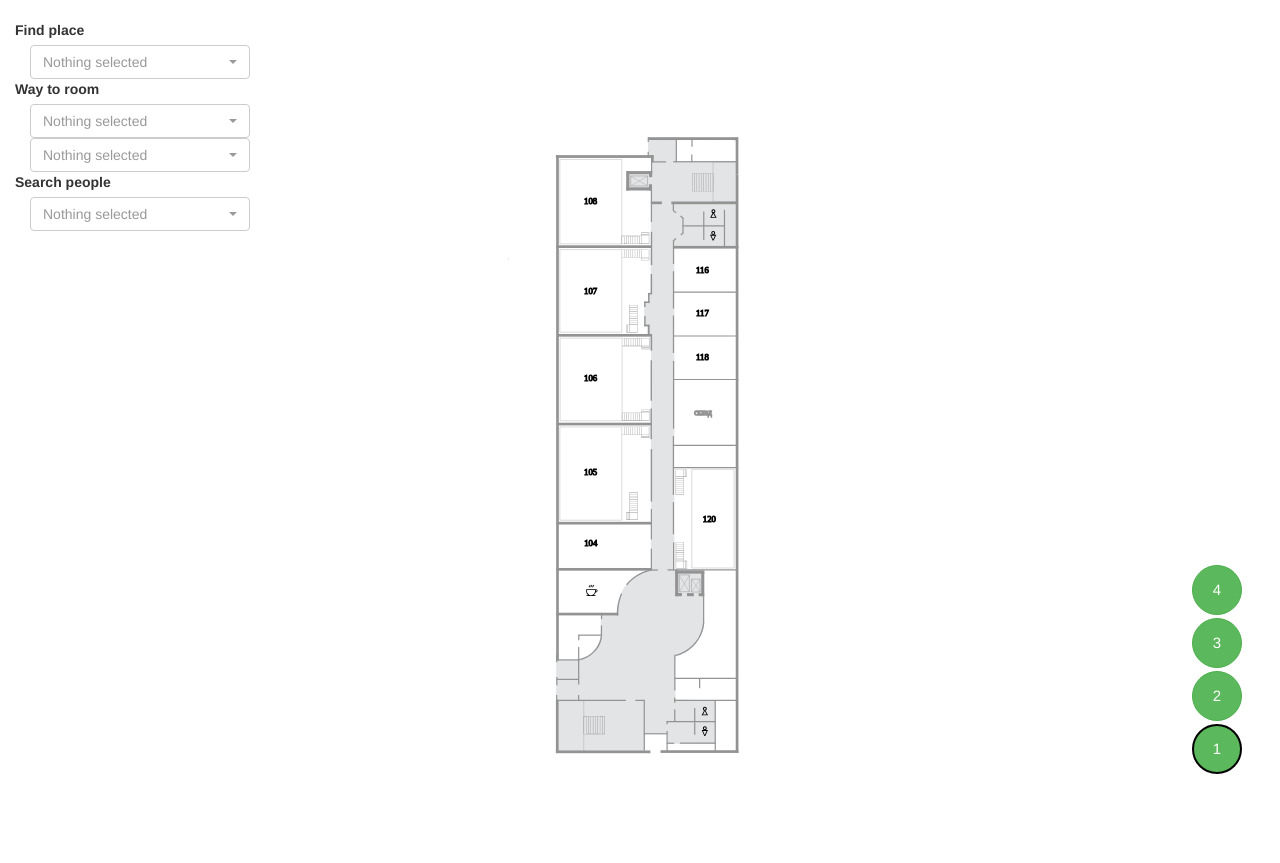
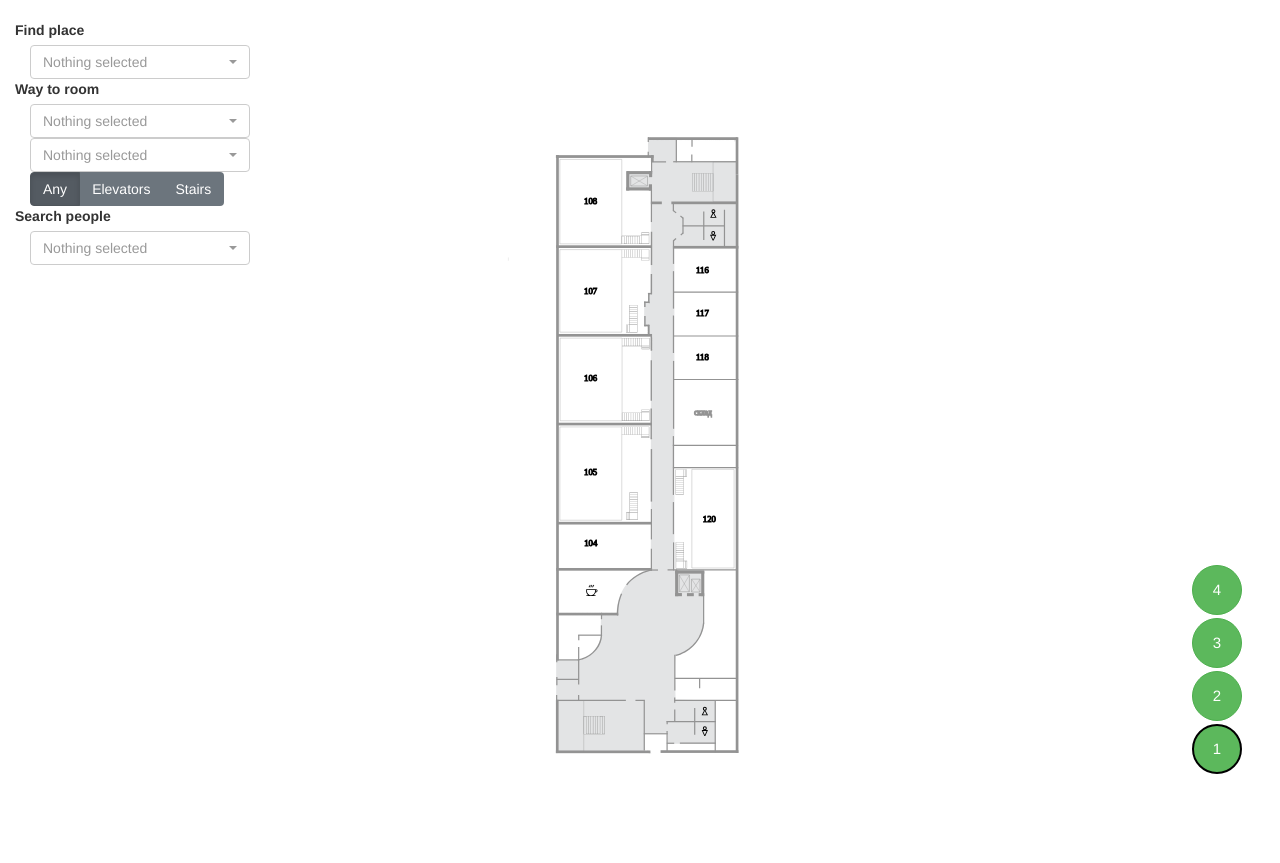
Before and after one commit to flydzen/Wartsila_Hackaton, a PHP site: page / in a window 1280 px wide. Run offline with PHP 8.4, Linux system fonts and the light colour scheme; data that the repository does not hold is empty; some libraries are stand-ins or nearby versions.

Commit message:
elevators

```diff
--- a/a.ru/www/css/style.css
+++ b/a.ru/www/css/style.css
@@ -14,12 +14,8 @@
     position: fixed;
 }
 
-.static {
-    cursor: not-allowed;
-}
-
-.draggable {
-    cursor: move;
+.btn-group {
+    width: 100%;
 }
 
 .main {
--- a/a.ru/www/index.php
+++ b/a.ru/www/index.php
@@ -112,6 +112,20 @@
                   <? require('php/getNames.php') ?>
                 </select>
               </div>
+            </div>            <div class="container">
+              <div class="row-fluid">
+            <div class="btn-group btn-group-toggle" data-toggle="buttons">
+            <label class="btn btn-secondary active">
+              <input type="radio" name="typeMove" id="Any" autocomplete="off" checked> Any
+            </label>
+            <label class="btn btn-secondary">
+              <input type="radio" name="typeMove" id="Elevator" autocomplete="off"> Elevators
+            </label>
+            <label class="btn btn-secondary">
+              <input type="radio" name="typeMove" id="Stairs" autocomplete="off"> Stairs
+            </label>
+          </div>
+            </div>
             </div>
           </form>
           <form class="form">
--- a/a.ru/www/js/database.js
+++ b/a.ru/www/js/database.js
@@ -23,7 +23,13 @@ function getPath() {
 	document.getElementById("spinner").style.visibility = "visible";
 	var from = document.getElementById("roomNumFrom").value.split(' ').join('_');
 	var to = document.getElementById("roomNumTo").value.split(' ').join('_');
-
+	var rad=document.getElementsByName("typeMove");
+	var choosen = 0;
+    for (var i=0;i<rad.length; i++) {
+        if (rad[i].checked) {
+            choosen=i;
+        }
+    }
 	var xhttp;
 	xhttp = new XMLHttpRequest();
 	xhttp.onreadystatechange = function() {
@@ -47,7 +53,7 @@ function getPath() {
 			endCircle = draw[lvls[lvls.length-1]].circle(30).move(+xyEnd[0] - 15, +xyEnd[1] - 15);
 		}
 	};
-	xhttp.open("GET", "php/findPath.php?start=" + encodeURIComponent(from) + "&end=" + encodeURIComponent(to), true);
+	xhttp.open("GET", "php/findPath.php?start=" + encodeURIComponent(from) + "&end=" + encodeURIComponent(to) + "&type=" + choosen, true);
 	xhttp.send();
 }
 
```
Lines whose indentation alone changed are shown as unchanged.
